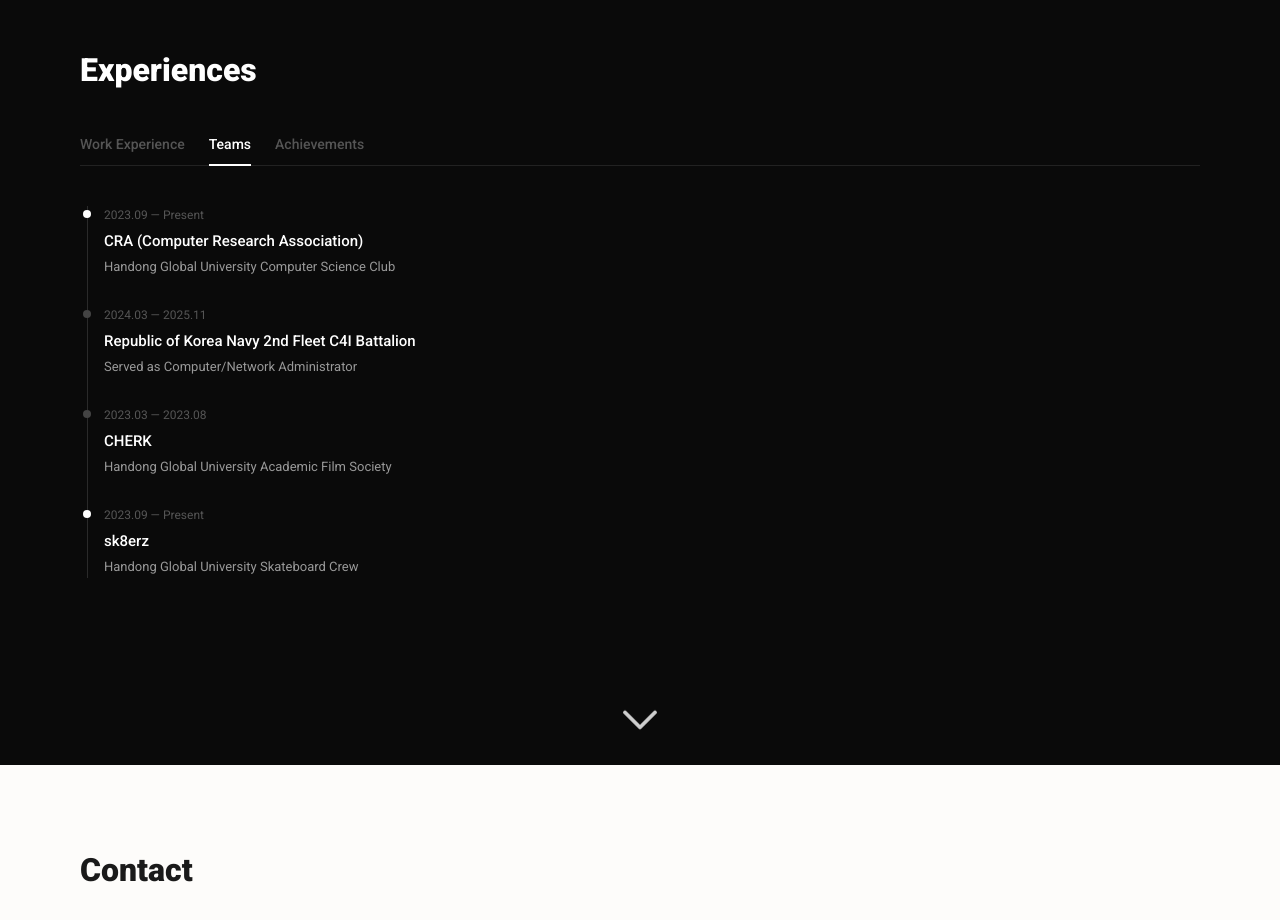
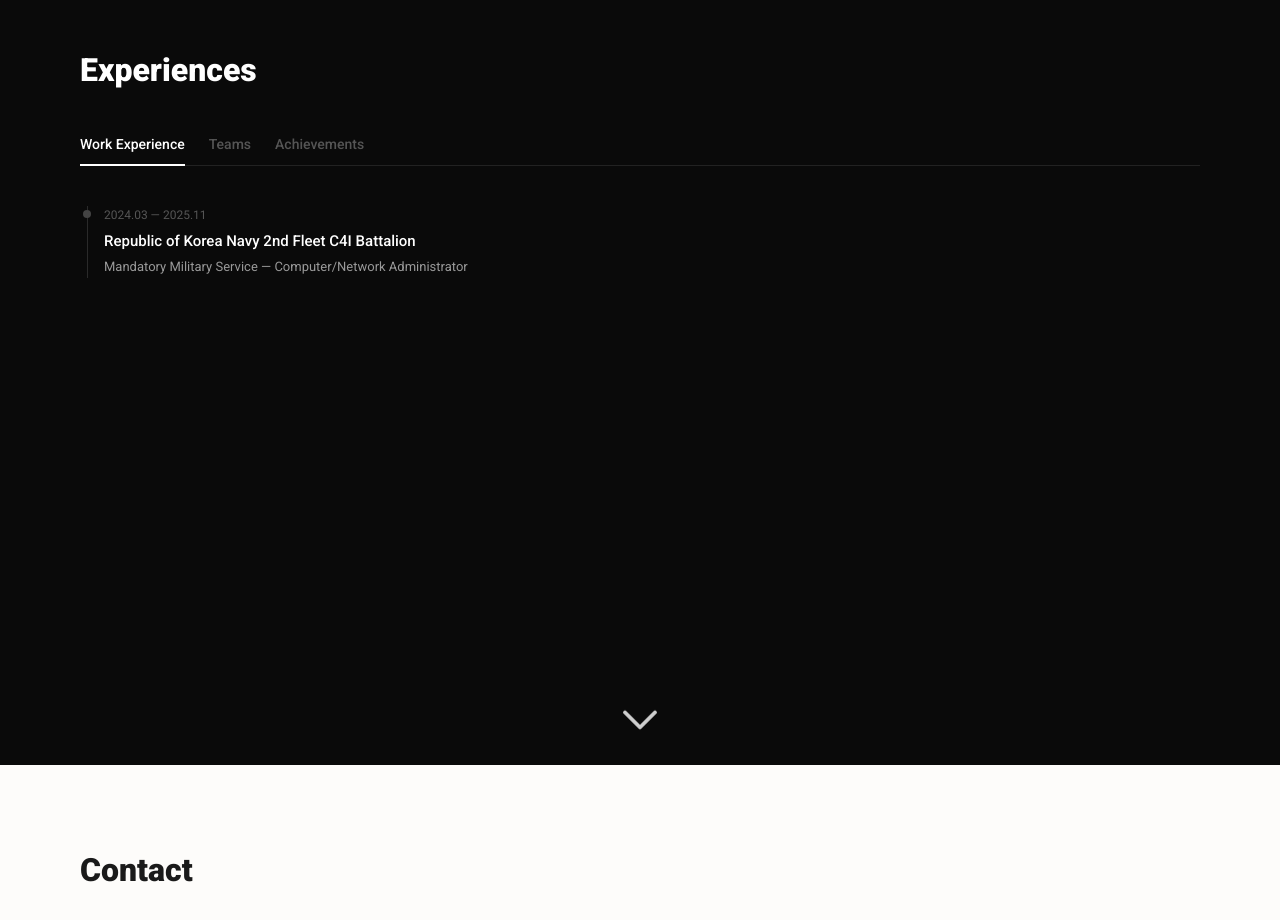
Before and after one commit to jeondowon/PortfolioWeb, a React (Vite) app: page / in a window 1280 px wide. Shown: the part 2560-3480 px from the top of the page. Built offline with nearby package versions, Linux system fonts and the light colour scheme.

Commit message:
군 복무 이력을 Teams에서 Work Experience로 이동
동아리·학회 중심의 Teams와 성격이 다르고, 비어 있던 Work
Experience 탭을 채우기 위해 분류를 옮긴다. 영문 subtitle에
의무 복무임을 명시하고, 기본 활성 탭을 work로 변경한다.

```diff
--- a/src/components/sections/Experiences.jsx
+++ b/src/components/sections/Experiences.jsx
@@ -10,7 +10,7 @@
 ];
 
 const Experiences = forwardRef(function Experiences({ lang = "en", onScrollDown }, ref) {
-  const [activeTab, setActiveTab] = useState("teams");
+  const [activeTab, setActiveTab] = useState("work");
   const items = EXPERIENCE_DATA[activeTab];
   const t = (field) => (typeof field === "string" ? field : field[lang]);
 
--- a/src/constants/index.js
+++ b/src/constants/index.js
@@ -44,7 +44,20 @@
 };
 
 export const EXPERIENCE_DATA = {
-  work: [],
+  work: [
+    {
+      date: "2024.03 — 2025.11",
+      title: {
+        en: "Republic of Korea Navy 2nd Fleet C4I Battalion",
+        ko: "대한민국 해군 제2함대 지휘통신대대",
+      },
+      subtitle: {
+        en: "Mandatory Military Service — Computer/Network Administrator",
+        ko: "전산병 복무 (병장 만기 전역)",
+      },
+      isActive: false,
+    },
+  ],
   teams: [
     {
       date: "2023.09 — Present",
@@ -54,18 +67,6 @@
         ko: "한동대학교 전산 동아리",
       },
       isActive: true,
-    },
-    {
-      date: "2024.03 — 2025.11",
-      title: {
-        en: "Republic of Korea Navy 2nd Fleet C4I Battalion",
-        ko: "대한민국 해군 제2함대 지휘통신대대",
-      },
-      subtitle: {
-        en: "Served as Computer/Network Administrator",
-        ko: "전산병 복무 (병장 만기 전역)",
-      },
-      isActive: false,
     },
     {
       date: "2023.03 — 2023.08",
```
